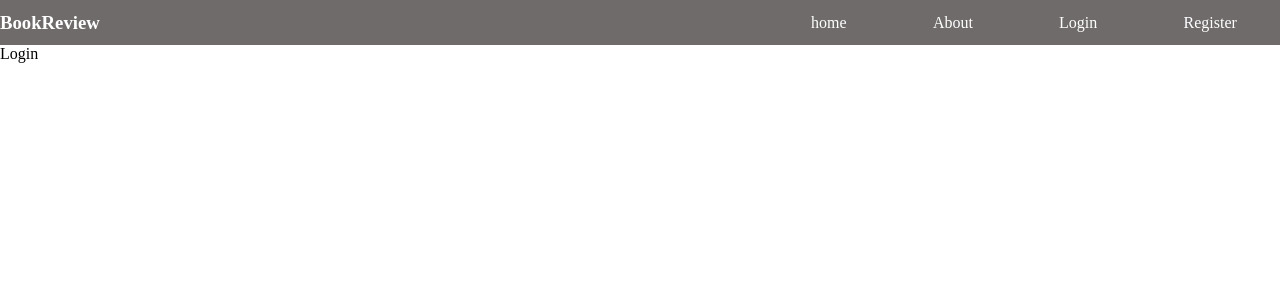
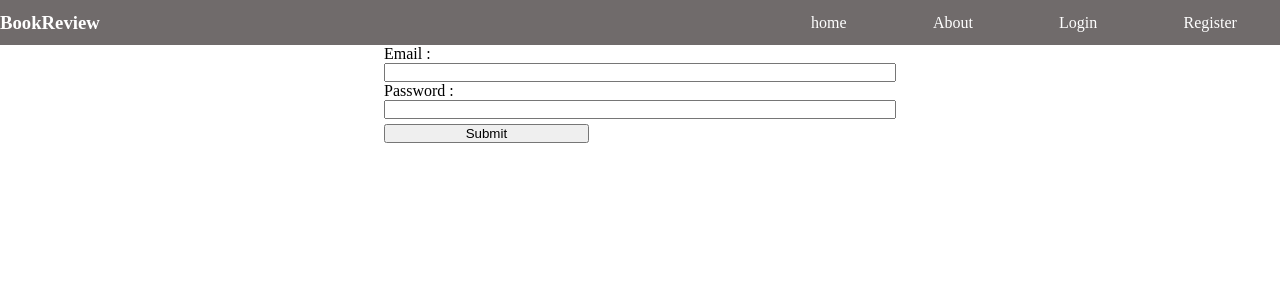
Before and after one commit to Om6214/Book-review-system, a React (Vite) app in the folder Client/: page /Login in a window 1280 px wide. Shown: the top 300 px of the page. Built offline with nearby package versions, Linux system fonts and the light colour scheme.

Commit message:
added login backend remaining

```diff
--- /dev/null
+++ b/Client/src/Pages/Login.css
@@ -0,0 +1,11 @@
+.form{
+    margin: auto;
+    display: flex;
+    width: 40%;
+    flex-direction: column;
+    justify-content: center;
+}
+button{
+    margin-top: 5px;
+    width: 40%;
+}
--- a/Client/src/Pages/Login.jsx
+++ b/Client/src/Pages/Login.jsx
@@ -1,9 +1,38 @@
-import React from 'react'
+import React,{useState} from "react";
+import '../Pages/Login.css'
 
 const Login = () => {
+  const [user, setuser] = useState({
+    Email:"",
+    Password:""
+  })
+
+  const handleChange=(e)=>{
+    e.preventDefault();
+    const {name,value}=e.target;
+    setuser({
+      ...user,
+      [name]:value
+    })
+
+  }
+
+  const handleSubmit=()=>{
+
+  }
+
+
   return (
-    <div>Login</div>
-  )
-}
+    <form autoComplete="off" onSubmit={handleSubmit}>
+      <div className="form">
+        <label htmlFor="Email">Email : </label>
+        <input type="email" name="Email" id="Email" value={user.Email} onChange={handleChange}/>
+        <label htmlFor="Password">Password : </label>
+        <input type="password" name="Password" id="Password" value={user.Password} onChange={handleChange} />
+        <button type="submit">Submit</button>
+      </div>
+    </form>
+  );
+};
 
-export default Login
+export default Login;
```
